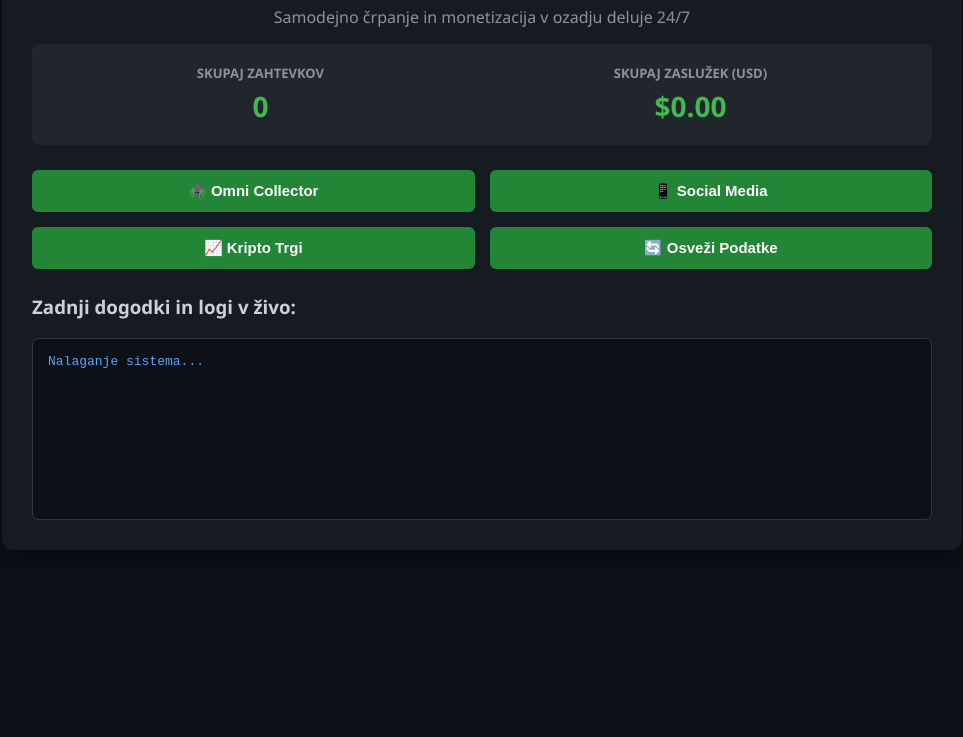
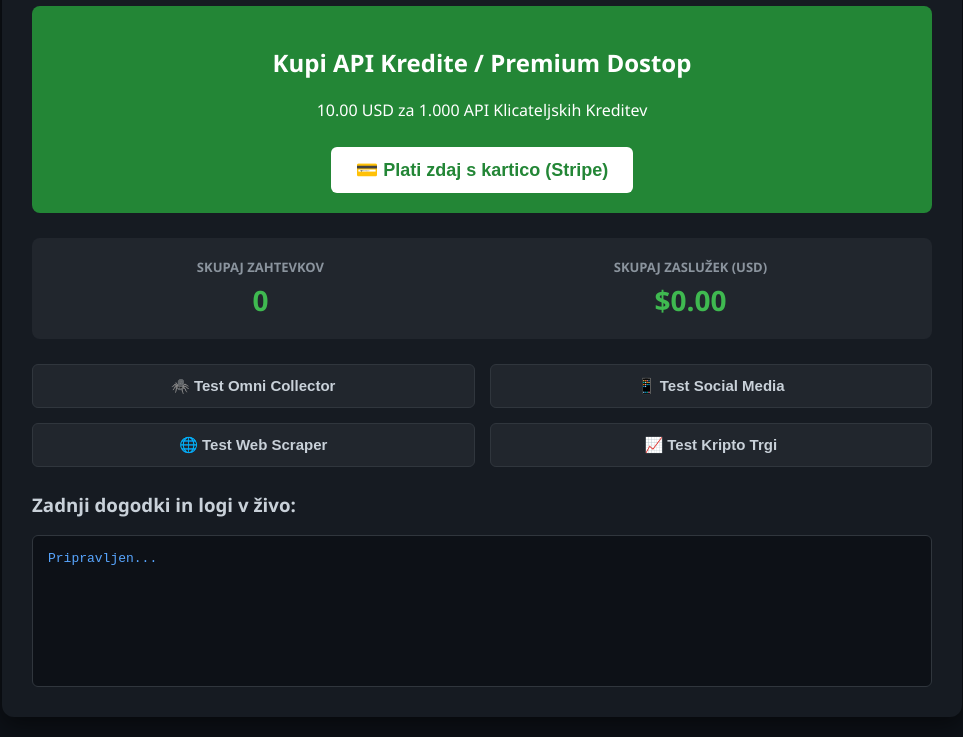
Before and after one commit to Blaz2708/api-pijavka, a website: page index.html in a window 1280 px wide. Shown: the part 130-867 px from the top of the page, without its empty margins (158-1121 px from the left). Before the commit the page ends 800 px from the top, so only its background shows below. Drawn offline with Linux system fonts and the light colour scheme; no server answers.

Commit message:
Dodan gumb za Stripe placilo na nadzorno plosco

```diff
--- a/index.html
+++ b/index.html
@@ -3,25 +3,33 @@
 <head>
     <meta charset="UTF-8">
     <meta name="viewport" content="width=device-width, initial-scale=1.0">
-    <title>API Pijavka - Live Aggressive Dashboard</title>
+    <title>API Pijavka - Direct Monetization</title>
     <style>
         body { font-family: 'Segoe UI', Tahoma, Geneva, Verdana, sans-serif; background-color: #0d1117; color: #c9d1d9; margin: 0; padding: 20px; }
         .container { max-width: 900px; margin: 0 auto; background: #161b22; padding: 30px; border-radius: 12px; box-shadow: 0 8px 24px rgba(0,0,0,0.5); }
         h1 { color: #58a6ff; text-align: center; }
+        .buy-box { background: #238636; color: white; padding: 20px; border-radius: 8px; text-align: center; margin-bottom: 25px; }
+        .buy-btn { background: #ffffff; color: #238636; border: none; padding: 12px 25px; font-size: 18px; font-weight: bold; border-radius: 6px; cursor: pointer; margin-top: 10px; }
+        .buy-btn:hover { background: #f0f0f0; }
         .stats-box { background: #21262d; padding: 20px; border-radius: 8px; margin-bottom: 25px; display: flex; justify-content: space-around; text-align: center; }
         .stat-item h3 { margin: 0; color: #8b949e; font-size: 13px; }
         .stat-item p { margin: 5px 0 0; font-size: 28px; font-weight: bold; color: #3fb950; }
         .grid { display: grid; grid-template-columns: 1fr 1fr; gap: 15px; margin-bottom: 25px; }
-        button { background: #238636; color: white; border: none; padding: 12px 20px; border-radius: 6px; font-size: 15px; cursor: pointer; font-weight: bold; transition: background 0.2s; }
-        button:hover { background: #2ea043; }
-        .output-box { background: #0d1117; border: 1px solid #30363d; padding: 15px; border-radius: 6px; min-height: 150px; max-height: 280px; overflow-y: auto; font-family: monospace; color: #58a6ff; white-space: pre-wrap; }
+        button.action-btn { background: #21262d; color: #c9d1d9; border: 1px solid #30363d; padding: 12px; border-radius: 6px; font-size: 15px; cursor: pointer; font-weight: bold; }
+        button.action-btn:hover { background: #30363d; }
+        .output-box { background: #0d1117; border: 1px solid #30363d; padding: 15px; border-radius: 6px; min-height: 120px; font-family: monospace; color: #58a6ff; white-space: pre-wrap; }
     </style>
 </head>
 <body>
 
 <div class="container">
-    <h1>🚀 API Pijavka - Live Turbo Motor</h1>
-    <p style="text-align: center; color: #8b949e;">Samodejno črpanje in monetizacija v ozadju deluje 24/7</p>
+    <h1>💳 API Pijavka - Monetizacija & Stripe</h1>
+
+    <div class="buy-box">
+        <h2>Kupi API Kredite / Premium Dostop</h2>
+        <p>10.00 USD za 1.000 API Klicateljskih Kreditev</p>
+        <button class="buy-btn" onclick="buyCredits()">💳 Plati zdaj s kartico (Stripe)</button>
+    </div>
 
     <div class="stats-box">
         <div class="stat-item">
@@ -35,26 +43,36 @@
     </div>
 
     <div class="grid">
-        <button onclick="testEndpoint('/api/omni-collector')">🕷️ Omni Collector</button>
-        <button onclick="testEndpoint('/api/social-media')">📱 Social Media</button>
-        <button onclick="testEndpoint('/api/crypto')">📈 Kripto Trgi</button>
-        <button onclick="refreshStats()">🔄 Osveži Podatke</button>
+        <button class="action-btn" onclick="testEndpoint('/api/omni-collector')">🕷️ Test Omni Collector</button>
+        <button class="action-btn" onclick="testEndpoint('/api/social-media')">📱 Test Social Media</button>
+        <button class="action-btn" onclick="testEndpoint('/api/scraping')">🌐 Test Web Scraper</button>
+        <button class="action-btn" onclick="testEndpoint('/api/crypto')">📈 Test Kripto Trgi</button>
     </div>
 
     <h3>Zadnji dogodki in logi v živo:</h3>
-    <div id="output" class="output-box">Nalaganje sistema...</div>
+    <div id="output" class="output-box">Pripravljen...</div>
 </div>
 
 <script>
+    async function buyCredits() {
+        try {
+            const res = await fetch('/create-checkout-session', { method: 'POST' });
+            const data = await res.json();
+            if (data.url) {
+                window.location.href = data.url;
+            } else {
+                alert("Napaka pri ustvarjanju plačila.");
+            }
+        } catch (e) {
+            alert("Napaka: " + e);
+        }
+    }
+
     async function testEndpoint(url) {
-        try {
-            const res = await fetch(url);
-            const data = await res.json();
-            document.getElementById('output').innerText = JSON.stringify(data, null, 2);
-            refreshStats();
-        } catch (err) {
-            console.error(err);
-        }
+        const res = await fetch(url);
+        const data = await res.json();
+        document.getElementById('output').innerText = JSON.stringify(data, null, 2);
+        refreshStats();
     }
 
     async function refreshStats() {
@@ -63,8 +81,6 @@
             const data = await res.json();
             document.getElementById('totalReq').innerText = data.stats.totalRequests;
             document.getElementById('totalRev').innerText = "$" + data.stats.revenueUsd.toFixed(2);
-
-            // Izpiši zadnje loge
             let logText = JSON.stringify(data.stats.logs.slice(0, 5), null, 2);
             document.getElementById('output').innerText = logText;
         } catch (e) {
@@ -72,7 +88,6 @@
         }
     }
 
-    // Samodejno osveževanje zaslona vsake 3 sekunde, da gledaš kako raste denar!
     setInterval(refreshStats, 3000);
     refreshStats();
 </script>
```
